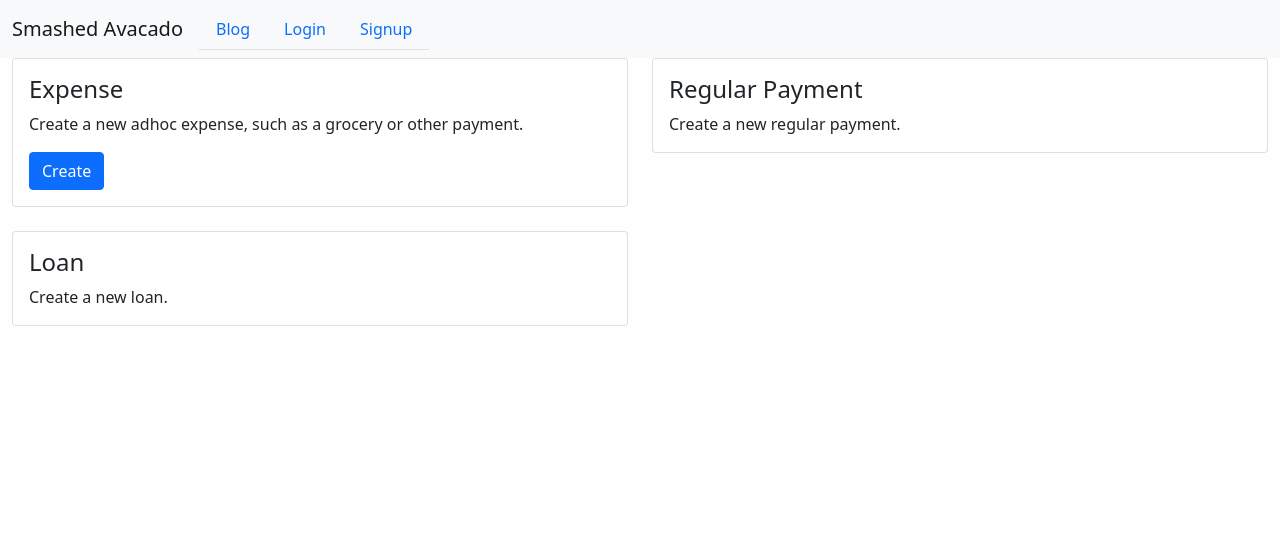
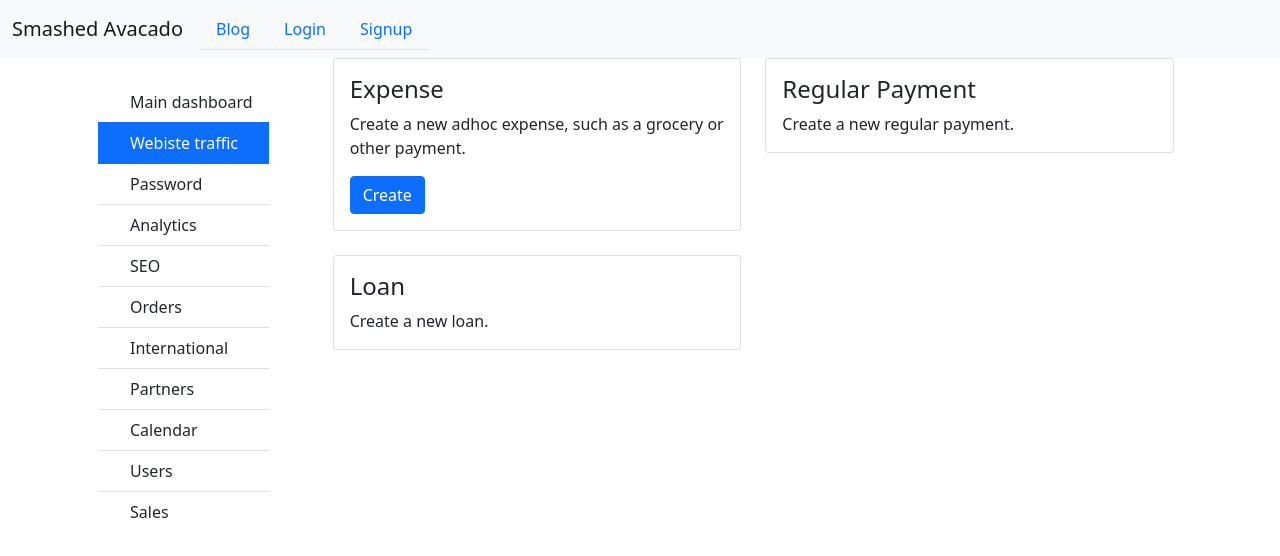
Before and after one commit to csimpson-ch/smashedavo_frontend, a React (Create React App) app: page /create in a window 1280 px wide. Shown: the top 556 px of the page. Built offline with nearby package versions, Linux system fonts and the light colour scheme.

Commit message:
implementing a basic sidebar as part of dev

```diff
--- a/src/App.js
+++ b/src/App.js
@@ -8,7 +8,7 @@ import CreateExpenseAdhoc from "./components/CreateExpenseAdhoc";
 import ExpenseUpdate from "./components/ExpenseUpdate";
 import Expenses from "./components/Expenses";
 import RegularPayments from "./components/RegularPayments";
-import { Routes, Route } from "react-router-dom";
+import { BrowserRouter, Routes, Route } from "react-router-dom";
 import Navbar from "./components/Navbar";
 
 
@@ -23,21 +23,23 @@ function App() {
 
 
   return (
-    <Routes>
+    <BrowserRouter>
+      <Routes>
         <Route path="/" element={<Navbar />}>
           <Route index element={<Index />} />
-          <Route path="login" element={<Login />} />
-          <Route path="logout" element={<Logout />} />
-          <Route path="signup" element={<Signup />} />
-          <Route path="blog" element={<BlogPosts />} />
-          <Route path="create" element={<Create />}/>
-          <Route path="expenses" element={<Expenses urlAPI={urlExpenses} />}/>
-          <Route path="expenses/create" element={<CreateExpenseAdhoc urlExpenseCreate={urlExpenseCreate} urlExpenseCategoryChoices={urlExpenseCategoryChoices} />}/>
-          <Route path="expenses/:expenseId/edit" element={<ExpenseUpdate urlExpenseUpdate={urlExpenseUpdate} urlExpenseCategoryChoices={urlExpenseCategoryChoices} />}/>
-          <Route path="regularpayments" element={<RegularPayments urlAPI={urlRegularPayments} />} />
+          <Route path="/login" element={<Login />} />
+          <Route path="/logout" element={<Logout />} />
+          <Route path="/signup" element={<Signup />} />
+          <Route path="/blog" element={<BlogPosts />} />
+          <Route path="/create" element={<Create />}/>
+          <Route path="/expenses" element={<Expenses urlAPI={urlExpenses} />}/>
+          <Route path="/expenses/create" element={<CreateExpenseAdhoc urlExpenseCreate={urlExpenseCreate} urlExpenseCategoryChoices={urlExpenseCategoryChoices} />}/>
+          <Route path="/expenses/:expenseId/edit" element={<ExpenseUpdate urlExpenseUpdate={urlExpenseUpdate} urlExpenseCategoryChoices={urlExpenseCategoryChoices} />}/>
+          <Route path="/regularpayments" element={<RegularPayments urlAPI={urlRegularPayments} />} />
           <Route path="*" element={<p>There's nothing here: 404!</p>} />
         </Route>
       </Routes>
+    </BrowserRouter>
   );
 }
 
--- a/src/components/Index.jsx
+++ b/src/components/Index.jsx
@@ -1,7 +1,7 @@
 export default function Index() {
     return (
         <div>
-            <h1>Welcome to Smashedavo.</h1>
+            <h1>Welcome to SmashedAvo.</h1>
             <p>This is the home page.</p>
         </div>
     );
--- a/src/components/Navbar.jsx
+++ b/src/components/Navbar.jsx
@@ -98,7 +98,46 @@ export default function Navbar () {
               </div>
           </div>
         </nav>
-        <Outlet />
+
+        <div className="container">
+          <div className="row">
+            <div className="col-md-auto">
+              <nav id="sidebarMenu" class="collapse d-lg-block sidebar bg-white">
+                <div class="list-group list-group-flush mx-3 mt-4">
+                  <a href="#" class="list-group-item list-group-item-action py-2 ripple" aria-current="true">
+                    <i class="fas fa-tachometer-alt fa-fw me-3"></i><span>Main dashboard</span>
+                  </a>
+                  <a href="#" class="list-group-item list-group-item-action py-2 ripple active">
+                    <i class="fas fa-chart-area fa-fw me-3"></i><span>Webiste traffic</span>
+                  </a>
+                  <a href="#" class="list-group-item list-group-item-action py-2 ripple"><i
+                      class="fas fa-lock fa-fw me-3"></i><span>Password</span></a>
+                  <a href="#" class="list-group-item list-group-item-action py-2 ripple"><i
+                      class="fas fa-chart-line fa-fw me-3"></i><span>Analytics</span></a>
+                  <a href="#" class="list-group-item list-group-item-action py-2 ripple">
+                    <i class="fas fa-chart-pie fa-fw me-3"></i><span>SEO</span>
+                  </a>
+                  <a href="#" class="list-group-item list-group-item-action py-2 ripple"><i
+                      class="fas fa-chart-bar fa-fw me-3"></i><span>Orders</span></a>
+                  <a href="#" class="list-group-item list-group-item-action py-2 ripple"><i
+                      class="fas fa-globe fa-fw me-3"></i><span>International</span></a>
+                  <a href="#" class="list-group-item list-group-item-action py-2 ripple"><i
+                      class="fas fa-building fa-fw me-3"></i><span>Partners</span></a>
+                  <a href="#" class="list-group-item list-group-item-action py-2 ripple"><i
+                      class="fas fa-calendar fa-fw me-3"></i><span>Calendar</span></a>
+                  <a href="#" class="list-group-item list-group-item-action py-2 ripple"><i
+                      class="fas fa-users fa-fw me-3"></i><span>Users</span></a>
+                  <a href="#" class="list-group-item list-group-item-action py-2 ripple"><i
+                      class="fas fa-money-bill fa-fw me-3"></i><span>Sales</span></a>
+                </div>
+              </nav>
+            </div>
+
+            <div className="col">
+              <Outlet />
+            </div>
+          </div>
+        </div>
       </div>
   );
 }
--- a/src/index.js
+++ b/src/index.js
@@ -3,13 +3,10 @@ import ReactDOM from 'react-dom/client';
 import './index.css';
 import App from './App';
 import reportWebVitals from './reportWebVitals';
-import { BrowserRouter } from "react-router-dom";
 
 const root = ReactDOM.createRoot(document.getElementById('root'));
 root.render(
-  <BrowserRouter>
   <App />
-  </BrowserRouter>
 );
 
 // If you want to start measuring performance in your app, pass a function
```
